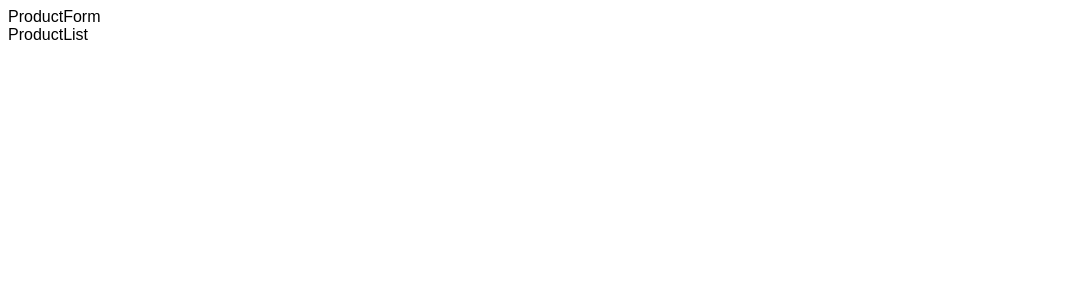
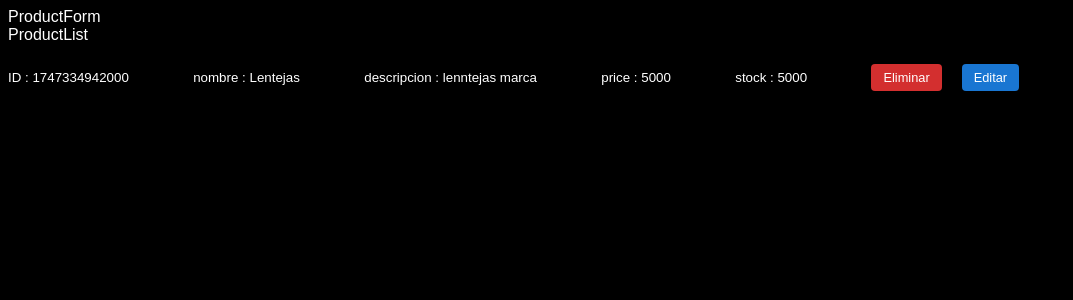
Before and after one commit to franpa13/pv_tp4_grupo15, a React (Vite) app: page / in a window 1280 px wide. Shown: the top 300 px of the page, without its empty margins (0-1073 px from the left). Built offline with nearby package versions, Linux system fonts and the light colour scheme.

Commit message:
component productItem

```diff
--- a/src/App.jsx
+++ b/src/App.jsx
@@ -1,8 +1,9 @@
 
+import { useState } from 'react'
 import './App.css'
 import { ProductForm, ProductList } from './components'
 function App() {
-
+  const [products, setProducts] = useState([])
   return (
     <>
       <ProductForm></ProductForm>
--- a/src/components/productItem/ProductItem.jsx
+++ b/src/components/productItem/ProductItem.jsx
@@ -1,6 +1,18 @@
+import { Button } from "../ui/button/Button"
+import "./productItem.css"
+export const ProductItem = ({ id, name, description, price, stock }) => {
+  return (
+    <div className="container-item">
+      <span>ID : {id}</span>
+      <span>nombre : {name}</span>
+      <span>descripcion : {description} </span>
+      <span>price : {price}</span>
+      <span>stock : {stock} </span>
+      <div className="actions-container">
 
-export const ProductItem = () => {
-  return (
-    <div>ProductItem</div>
+        <Button variant="danger" size="small">Eliminar</Button>
+        <Button variant="primary" size="small">Editar</Button>
+      </div>
+    </div>
   )
 }
--- a/src/components/productItem/productItem.css
+++ b/src/components/productItem/productItem.css
@@ -0,0 +1,13 @@
+.container-item {
+    display: flex;
+    justify-content: space-between;
+    font-size: smaller;
+    align-items: center;
+    width: 80%;
+    margin-top: 20px;
+}
+
+.actions-container {
+    display: flex;
+    gap: 20px;
+}
--- a/src/components/productList/ProductList.jsx
+++ b/src/components/productList/ProductList.jsx
@@ -1,6 +1,9 @@
-
+import { ProductItem } from "../productItem/ProductItem"
 export const ProductList = () => {
   return (
-    <div>ProductList</div>
+    <div>ProductList
+
+      <ProductItem id={Date.now()} name={"Lentejas"} description={"lenntejas marca"} price={5000} stock={5000} ></ProductItem>
+    </div>
   )
 }
--- /dev/null
+++ b/src/components/ui/button/Button.css
@@ -0,0 +1,73 @@
+/* Estilos bases del boton */
+.button {
+  display: inline-flex;
+  align-items: center;
+  justify-content: center;
+  border: none;
+  border-radius: 4px;
+  font-family: inherit;
+  font-weight: 500;
+  cursor: pointer;
+  transition: all 0.2s ease;
+  white-space: nowrap;
+}
+
+/* Variantes de color */
+.button-primary {
+  background-color: #1976d2;
+  color: white;
+}
+
+.button-primary:hover {
+  background-color: #1565c0;
+}
+
+.button-secondary {
+  background-color: #f0f0f0;
+  color: #333;
+}
+
+.button-secondary:hover {
+  background-color: #e0e0e0;
+}
+
+.button-danger {
+  background-color: #d32f2f;
+  color: white;
+}
+
+.button-danger:hover {
+  background-color: #b71c1c;
+}
+
+.button-text {
+  background-color: transparent;
+  color: #1976d2;
+  box-shadow: none;
+}
+
+.button-text:hover {
+  background-color: rgba(25, 118, 210, 0.08);
+}
+
+/* Tamaños */
+.button-small {
+  padding: 6px 12px;
+  font-size: 0.8rem;
+}
+
+.button-medium {
+  padding: 8px 16px;
+  font-size: 1rem;
+}
+
+.button-large {
+  padding: 12px 24px;
+  font-size: 1.2rem;
+}
+
+/* Estado disabled */
+.button.disabled {
+  opacity: 0.6;
+  cursor: not-allowed;
+}
--- /dev/null
+++ b/src/components/ui/button/Button.jsx
@@ -0,0 +1,28 @@
+
+import './Button.css';
+
+export const Button = ({
+  children,
+  onClick,
+  type = 'button',
+  variant = 'primary',
+  size = 'medium',
+  disabled = false,
+  className = '',
+  style,
+}) => {
+  const buttonClasses = `button button-${variant} button-${size} ${className} ${disabled ? 'disabled' : ''
+    }`;
+
+  return (
+    <button
+      type={type}
+      className={buttonClasses.trim()}
+      onClick={onClick}
+      disabled={disabled}
+      style={style}
+    >
+      {children}
+    </button>
+  );
+};
--- a/src/index.css
+++ b/src/index.css
@@ -1,5 +1,7 @@
 body {
   font-family: sans-serif;
+  background-color: black;
+  color: white;
 }
 /* :root {
   font-family: system-ui, Avenir, Helvetica, Arial, sans-serif;
```
